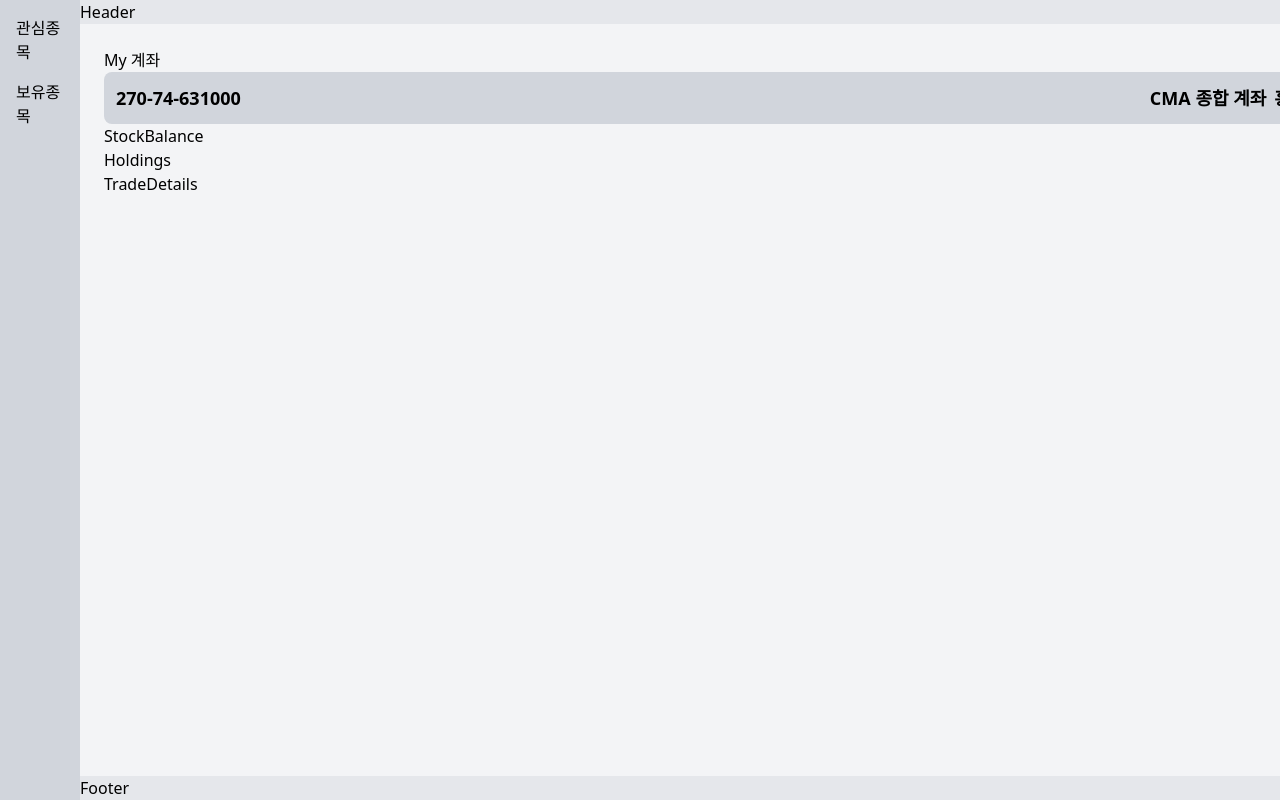
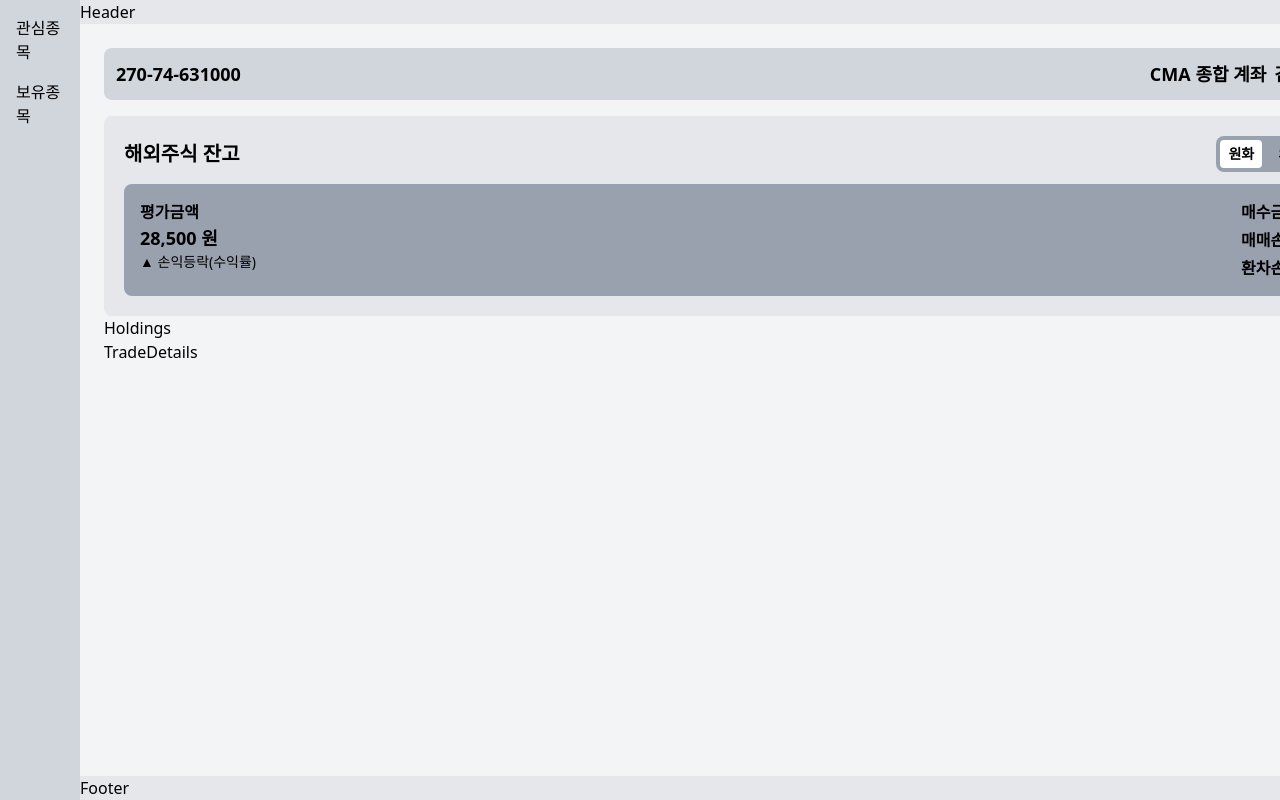
Before and after one commit to Pda-Final-Project/frontend, a React (Vite) app: page /my_page in a window 1280 px wide. Shown: the top 800 px of the page. Built offline with nearby package versions, Linux system fonts and the light colour scheme; what igniteui-react-charts would draw is missing.

Commit message:
P3-46(#14) feature/StockBalance 컴포넌트 UI 구현

```diff
--- a/src/pages/MyPage/components/MyInfo.jsx
+++ b/src/pages/MyPage/components/MyInfo.jsx
@@ -4,7 +4,7 @@ export default function MyInfo() {
   const [account, setAccount] = useState({
     account_number: "270-74-631000",
     account_name: "CMA 종합 계좌",
-    user_name: "홍길동",
+    user_name: "김동재",
   });
 
   // 간단한 API 호출 함수 (나중에 주석 해제하면 API 연동 가능)
--- a/src/pages/MyPage/components/StockBalance.jsx
+++ b/src/pages/MyPage/components/StockBalance.jsx
@@ -1,5 +1,47 @@
-import React from "react";
+import React, { useState } from "react";
 
 export default function StockBalance() {
-  return <div>StockBalance</div>;
+  const [currency, setCurrency] = useState("원화"); // 환율 단위 상태 (기본 원화)
+
+  return (
+    <div className="bg-gray-200 p-5 rounded-lg">
+      {/* 제목 */}
+      <div className="flex justify-between items-center">
+        <h1 className="text-xl font-bold">해외주식 잔고</h1>
+
+        {/* 환율 단위 선택 버튼 */}
+        <div className="flex space-x-2 bg-gray-400 p-1 rounded-lg text-sm font-bold">
+          <button
+            className={`px-2 py-1 ${currency === "원화" ? "bg-white rounded" : ""}`}
+            onClick={() => setCurrency("원화")}
+          >
+            원화
+          </button>
+          <button
+            className={`px-2 py-1 ${currency === "외화" ? "bg-white rounded" : ""}`}
+            onClick={() => setCurrency("외화")}
+          >
+            외화
+          </button>
+        </div>
+      </div>
+
+      {/* 잔고 정보 */}
+      <div className="bg-gray-400 p-4 mt-3 rounded-lg flex justify-between">
+        {/* 평가 금액 */}
+        <div>
+          <p className="font-bold">평가금액</p>
+          <p className="text-lg font-bold">28,500 원</p>
+          <p className="text-sm">▲ 손익등락(수익률)</p>
+        </div>
+
+        {/* 추가 정보 */}
+        <div className="text-right space-y-1">
+          <p className="font-bold">매수금액</p>
+          <p className="font-bold">매매손익</p>
+          <p className="font-bold">환차손익</p>
+        </div>
+      </div>
+    </div>
+  );
 }
--- a/src/pages/MyPage/index.jsx
+++ b/src/pages/MyPage/index.jsx
@@ -7,11 +7,12 @@ import TradeDetails from "./components/TradeDetails";
 export default function index() {
   return (
     <div>
-      My 계좌
+
       {/** 계좌 및 기본 정보 */}
-      <div>
+      <div/>
         <MyInfo />
-      </div>
+
+      <div className="mb-4" />
       {/** 해외 주식 잔고 */}
       <div>
         <StockBalance />
```
Also changed, not shown: src/pages/MyPage/components/Holdings.jsx (line endings or trailing spaces).
